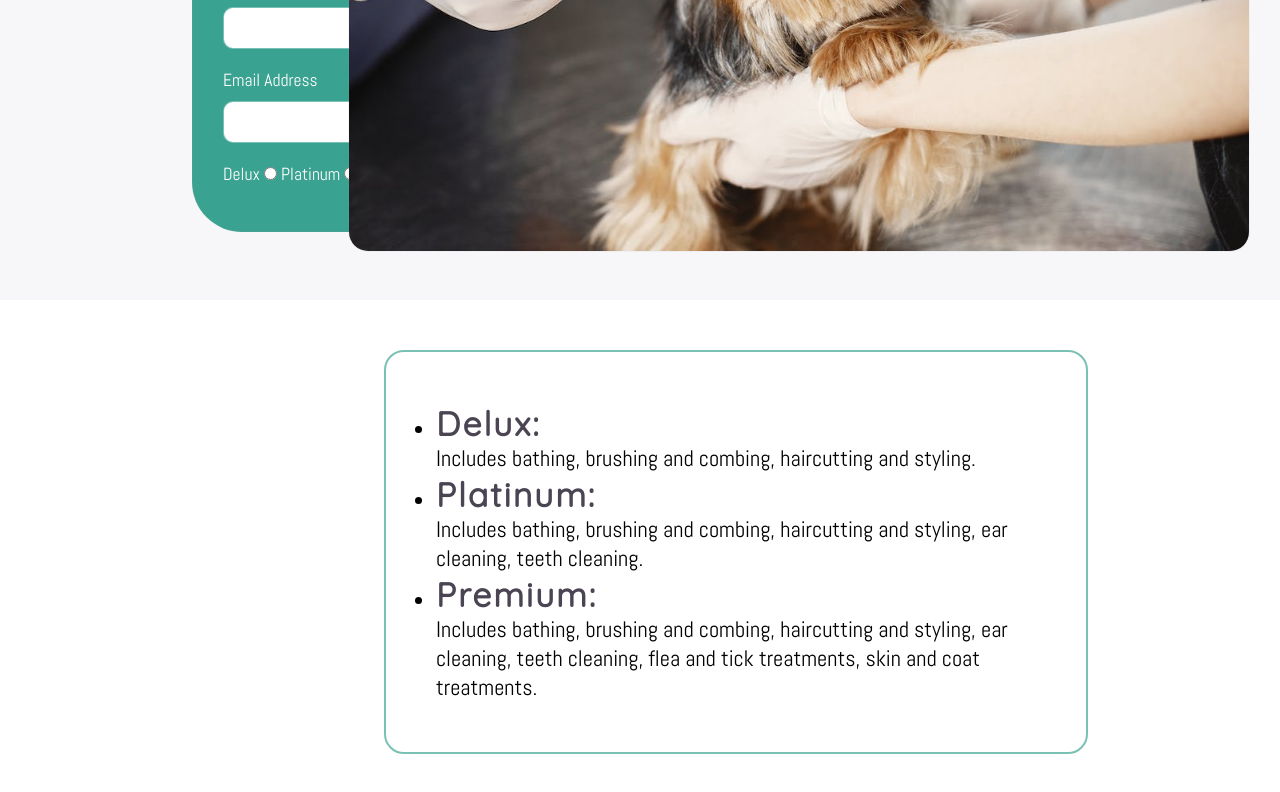
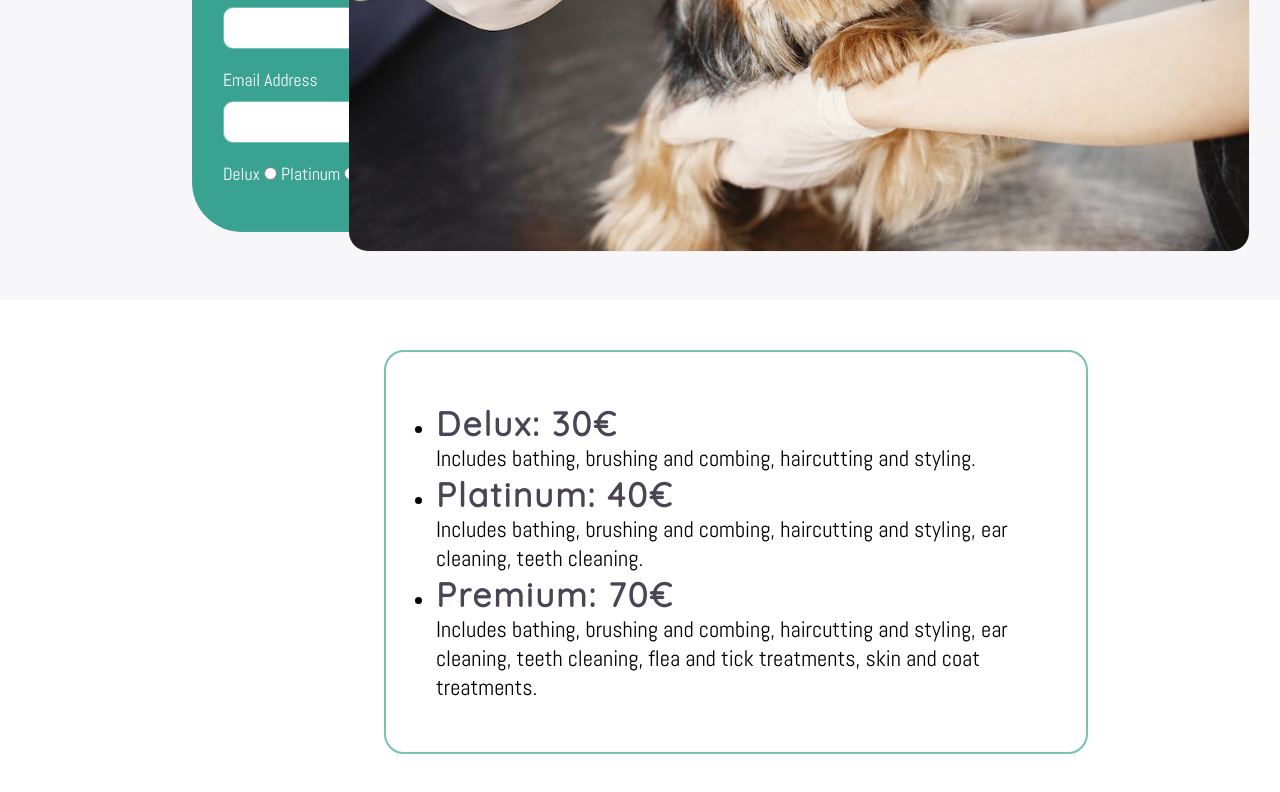
Before and after one commit to Vitalii-Chepurnyi/wash_and_go, a plain HTML site: page booking.html in a window 1280 px wide. Shown: the part 480-1272 px from the top of the page. Drawn offline with Linux system fonts and the light colour scheme.

Commit message:
Add aditional content to list services h2

```diff
--- a/booking.html
+++ b/booking.html
@@ -47,15 +47,15 @@
     <section>
         <ul id="list-services">
             <li>
-                <h2>Delux:</h2>
+                <h2>Delux: 30€</h2>
                 <p>Includes bathing, brushing and combing, haircutting and styling.</p>
             </li>
             <li>
-                <h2>Platinum:</h2>
+                <h2>Platinum: 40€</h2>
                 <p>Includes bathing, brushing and combing, haircutting and styling, ear cleaning, teeth cleaning.</p>
             </li>
             <li>
-                <h2>Premium:</h2>
+                <h2>Premium: 70€</h2>
                 <p>Includes bathing, brushing and combing, haircutting and styling, ear cleaning, teeth cleaning, flea and tick treatments, skin and coat treatments.</p>
             </li>
         </ul>
```
